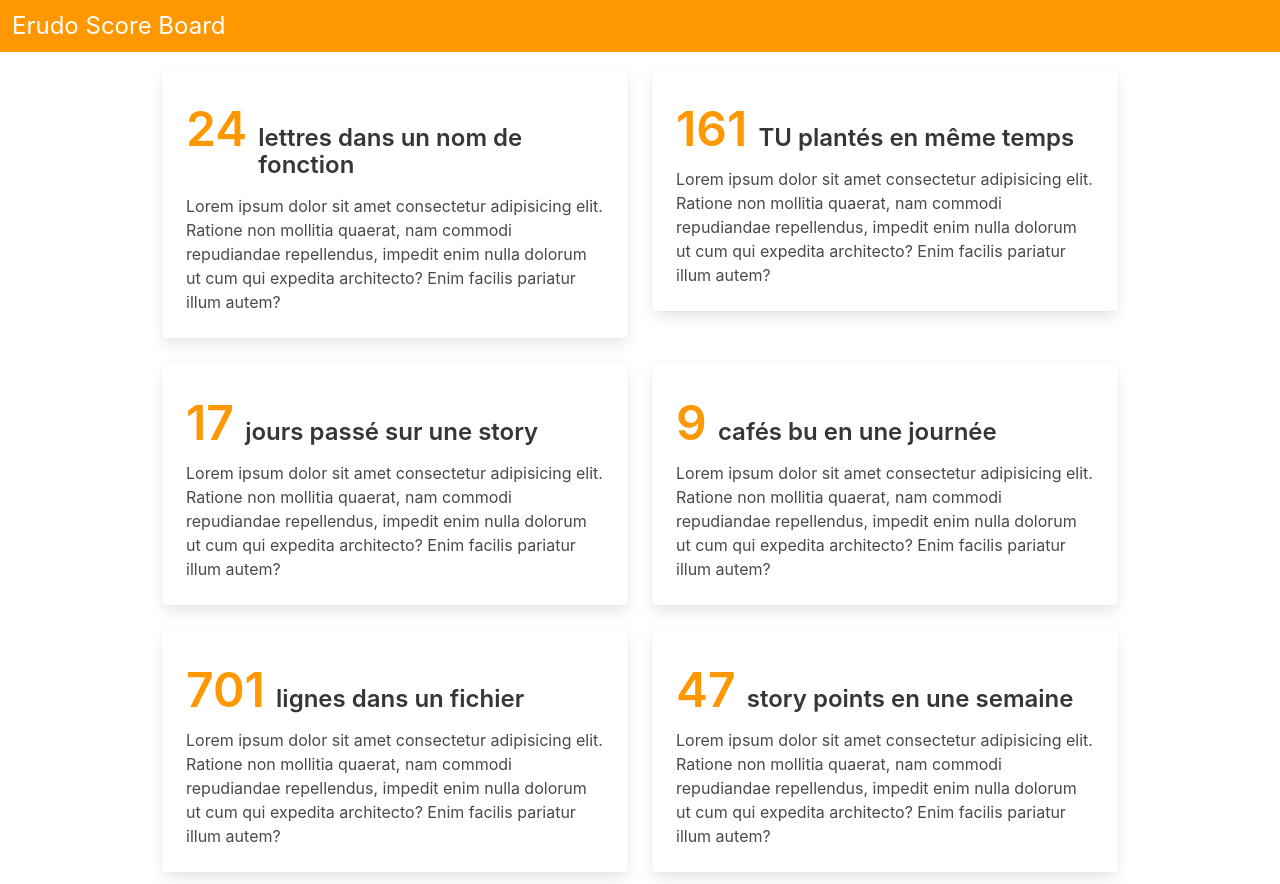
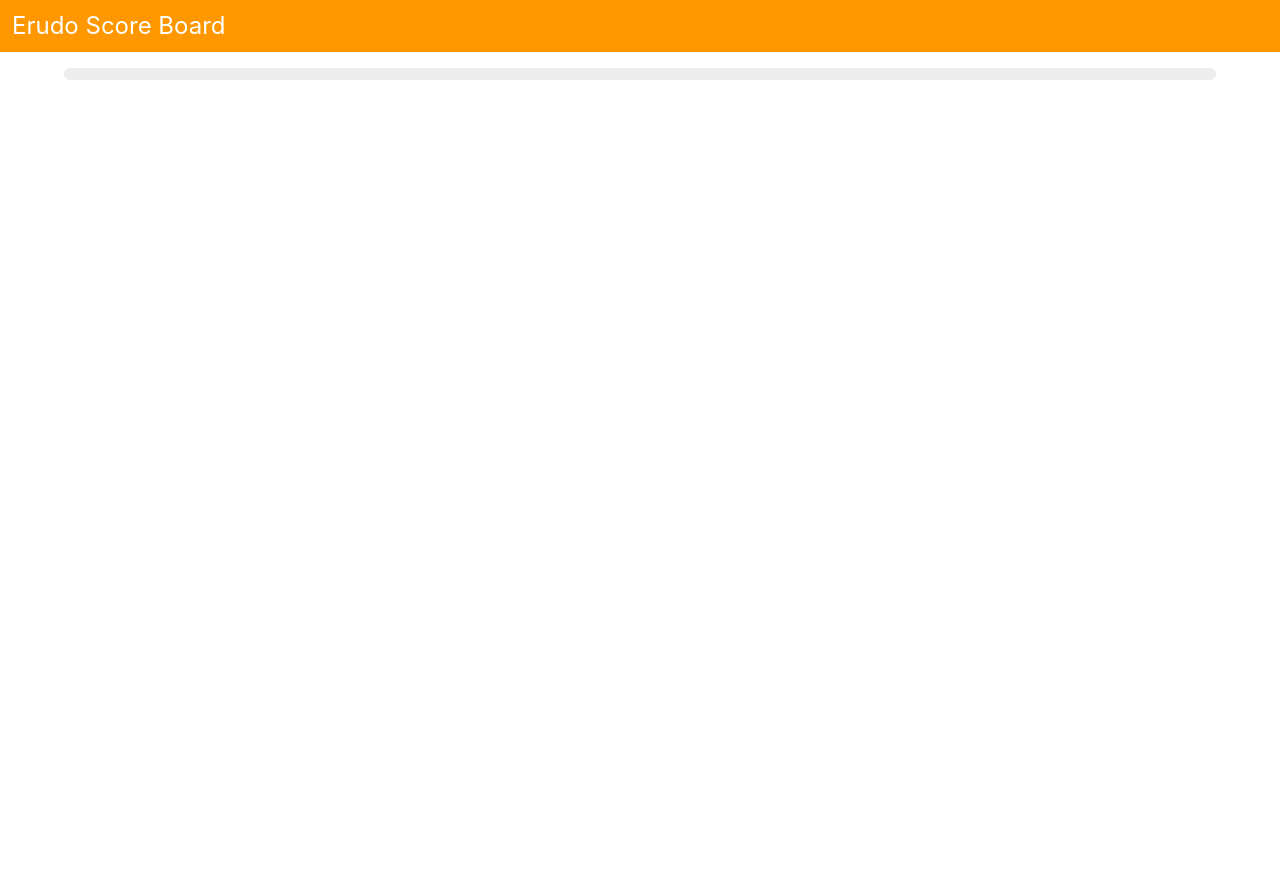
Before and after one commit to QuentinWidlocher/ErudoScoreBoard, a Vue app: page /#/ in a window 1280 px wide. After the commit the page ends 800 px from the top, so only its background shows below. Built offline with nearby package versions, Linux system fonts and the light colour scheme.

Commit message:
:sparkles: Card Component
Score model

```diff
--- a/public/index.html
+++ b/public/index.html
@@ -14,6 +14,5 @@
       <strong>We're sorry but erudoscoreboard doesn't work properly without JavaScript enabled. Please enable it to continue.</strong>
     </noscript>
     <div id="app"></div>
-    <!-- built files will be auto injected -->
   </body>
 </html>
--- /dev/null
+++ b/src/components/Card/Card.scss
@@ -0,0 +1,14 @@
+h2 {
+    margin-bottom: 0;
+    margin-right: .7rem;
+}
+
+article.card {
+    cursor: pointer;
+
+    transition: all .1s ease-in-out;
+
+    &:hover {
+        transform: scale(1.05, 1.05);
+    }
+}
--- /dev/null
+++ b/src/components/Card/Card.ts
@@ -0,0 +1,12 @@
+import { Component, Vue, Prop } from "vue-property-decorator";
+import Score from '@/models/Score';
+import { date } from "@/filters/DateFilter";
+
+@Component({
+    filters: {
+        date,
+    }
+})
+export default class Card extends Vue {
+    @Prop() score?: Score;
+}
--- /dev/null
+++ b/src/components/Card/Card.vue
@@ -0,0 +1,13 @@
+<template>
+    <article class="card content">
+        <div class="card-content">
+            <div class="is-flex" style="align-items: baseline">
+                <h2 class="has-text-primary is-size-1">{{ score.value }}</h2>
+                <h3>{{ score.name }}</h3>
+            </div>
+            <p><em>{{ score.date | date }}</em> - {{ score.description }}</p>
+        </div>
+    </article>
+</template>
+<script lang="ts" src="./Card.ts"></script>
+<style lang="scss" scoped src="./Card.scss"></style>
--- /dev/null
+++ b/src/filters/DateFilter.ts
@@ -0,0 +1,3 @@
+export function date(date: Date) {
+    return date.toLocaleDateString();
+}
--- /dev/null
+++ b/src/models/Score.ts
@@ -0,0 +1,6 @@
+export default class Score {
+    name?: string;
+    value?: number;
+    description?: string;
+    date?: Date;
+}
--- a/src/views/Home/Home.ts
+++ b/src/views/Home/Home.ts
@@ -1,17 +1,17 @@
 import { Component, Vue } from "vue-property-decorator";
-import HelloWorld from "./components/HelloWorld.vue";
+import { firebaseService } from "@/services/firebase";
+import Score from '@/models/Score';
+import Card from "@/components/Card/Card.vue";
 
-@Component
+@Component({
+    components: {
+        Card,
+    },
+})
 export default class Home extends Vue {
-    achievements = [
-        { label: "lettres dans un nom de fonction", power: 20 },
-        { label: "TU plantés en même temps", power: 100 },
-        { label: "jours passé sur une story", power: 10 },
-        { label: "cafés bu en une journée", power: 5 },
-        { label: "lignes dans un fichier", power: 600 },
-        { label: "story points en une semaine", power: 25 },
-    ]
 
+    scores: Score[] = [];
+    loading: boolean = true;
     private mounted() {
 
     }
--- a/src/views/Home/Home.vue
+++ b/src/views/Home/Home.vue
@@ -1,18 +1,11 @@
 <template>
     <div id="home">
-        <div class="columns is-multiline is-centered">
-            <div class="column is-5" v-for="(achievement,i) in achievements" :key="i">
-                <article class="card content">
-                    <div class="card-content">
-                        <div class="is-flex" style="align-items: baseline">
-                            <h2 class="has-text-primary is-size-1">{{Math.floor((Math.random()+1)*achievement.power)}}</h2>
-                            <h3>{{achievement.label}}</h3>
-                        </div>
-                        Lorem ipsum dolor sit amet consectetur adipisicing elit. Ratione non mollitia quaerat, nam commodi repudiandae repellendus, impedit enim nulla dolorum ut cum qui expedita architecto? Enim facilis pariatur illum autem?
-                    </div>
-                </article>
+        <div v-if="!loading" class="columns is-multiline is-centered">
+            <div class="column is-5" v-for="(score,i) in scores" :key="i">
+                <Card :score="score"></Card>
             </div>
         </div>
+        <progress v-if="loading" class="progress is-small is-primary" max="100"></progress>
     </div>
 </template>
 <script lang="ts" src="./Home.ts"></script>
```
